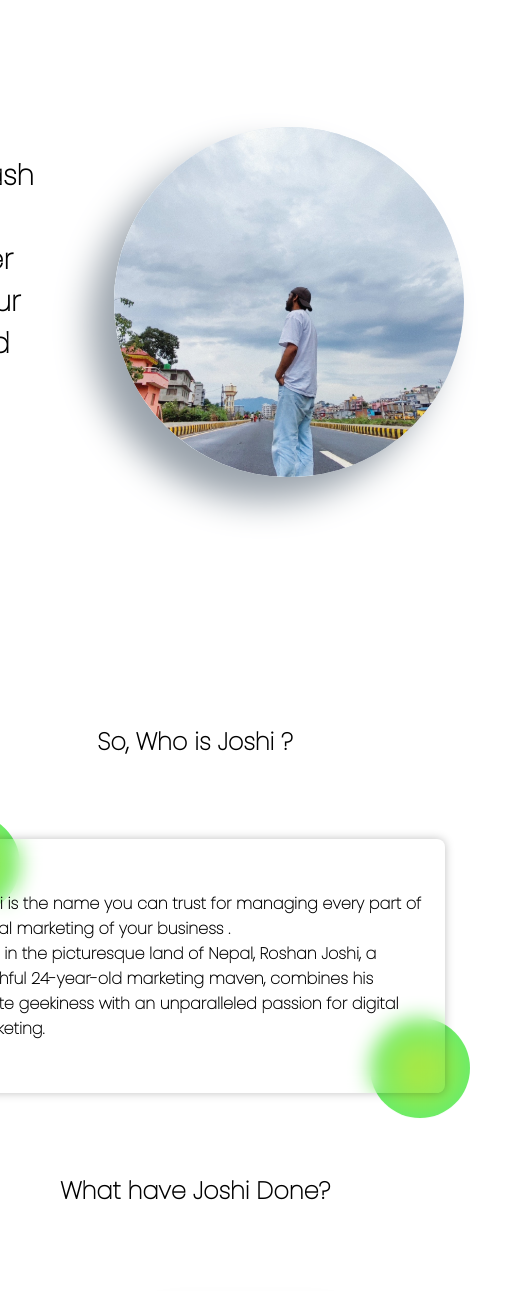
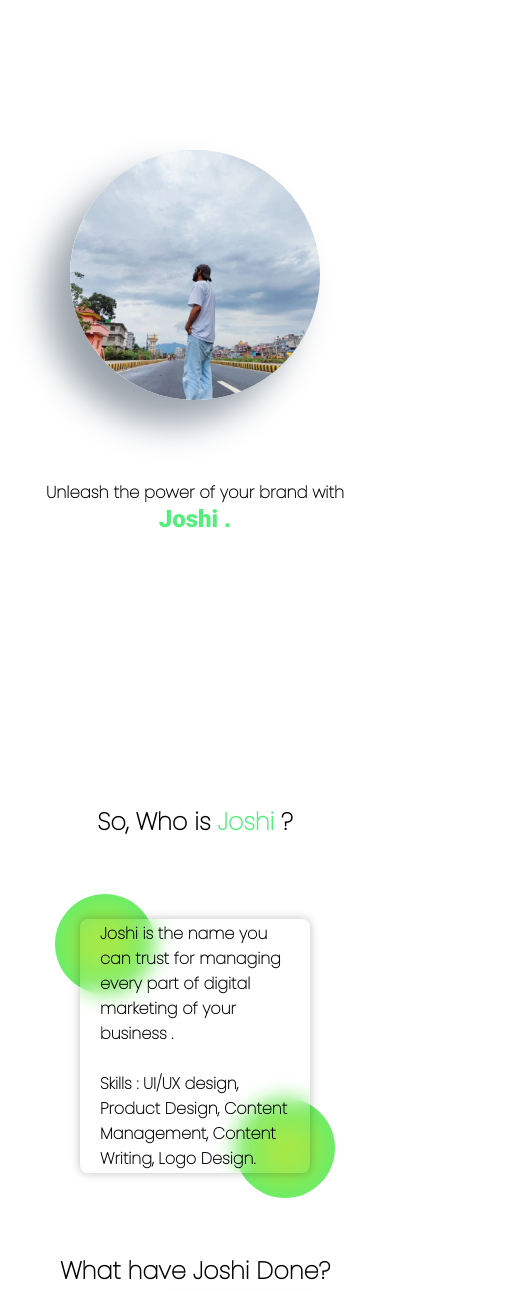
Before and after one commit to Rohitbhandari007/joshi-portfolio, a plain HTML site: page index.html in a window 390 px wide. Shown: the part 120-1411 px from the top of the page, 525 px wide, since content can reach past the window. Drawn offline with nearby package versions, Linux system fonts and the light colour scheme.

Commit message:
feat: added somea nimations

```diff
--- a/index.html
+++ b/index.html
@@ -3,7 +3,14 @@
   <head>
     <meta charset="UTF-8" />
     <meta name="viewport" content="width=device-width, initial-scale=1.0" />
-    <link href="https://unpkg.com/aos@2.3.1/dist/aos.css" rel="stylesheet">
+    <link href="https://unpkg.com/aos@2.3.1/dist/aos.css" rel="stylesheet" />
+    <link
+      rel="stylesheet"
+      href="https://cdnjs.cloudflare.com/ajax/libs/font-awesome/6.4.2/css/all.min.css"
+      integrity="sha512-z3gLpd7yknf1YoNbCzqRKc4qyor8gaKU1qmn+CShxbuBusANI9QpRohGBreCFkKxLhei6S9CQXFEbbKuqLg0DA=="
+      crossorigin="anonymous"
+      referrerpolicy="no-referrer"
+    />
     <link rel="stylesheet" href="style.css" />
     <title>Joshi</title>
   </head>
@@ -11,79 +18,74 @@
     <div class="main-container">
       <div class="section-one">
         <div class="tagline">
-          <h3>Unleash the power of your brand with Joshi.</h3>
+          <h3>
+            Unleash the power of your brand with
+            <span class="joshi"> Joshi . </span>
+          </h3>
         </div>
         <div class="landing-card" data-aos="zoom-in">
-            <Img class="main-img" src="roshan.jpg" height="300" width="500"></Img>
+          <img class="main-img" src="roshan.jpg" height="300" width="500" />
         </div>
       </div>
       <div class="section-two">
+        <h2 data-aos="fade-right">
+          So, Who is <span class="joshi-small">Joshi</span> ?
+        </h2>
 
-        <h2>So, Who is Joshi ?</h2>
-
-        <div class="projects" data-aos="zoom-in"  data-aos-duration="10000">
+        <div class="projects" data-aos="zoom-in" data-aos-duration="10000">
           <div class="card">
             <div class="circle"></div>
             <div class="circle"></div>
             <div class="card-inner">
               <span class="card-text">
-                        Joshi is the name you can trust for managing every part of digital marketing of your business .
-                        <br>
-                        Born in the picturesque land of Nepal, Roshan Joshi, a youthful 24-year-old marketing maven, combines his innate geekiness with an unparalleled passion for digital marketing.
+                Joshi is the name you can trust for managing every part of
+                digital marketing of your business .
+                <br />
+                <br />
+                Skills : UI/UX design, Product Design, Content Management,
+                Content Writing, Logo Design.
               </span>
             </div>
           </div>
         </div>
-
       </div>
-
 
       <h2>What have Joshi Done?</h2>
       <div class="section-three">
         <div class="project-card" data-aos="zoom-out-right">
           <h4>The Pain</h4>
           <span>(Facebook Page)</span>
-            <span>
-                1M Followers | +500K Likes
-            </span>
+          <span> 1M Followers | +500K Likes </span>
           <a href="https://www.facebook.com/Growingpain122">Visit</a>
         </div>
         <div class="project-card" data-aos="zoom-out-left">
           <h4>The Pain</h4>
           <span>(Facebook Page)</span>
-            <span>
-                1M Followers | +500K Likes
-            </span>
+          <span> 1M Followers | +500K Likes </span>
           <a href="https://www.facebook.com/Growingpain122">Visit</a>
         </div>
         <div class="project-card" data-aos="zoom-out-right">
           <h4>The Pain</h4>
           <span>(Facebook Page)</span>
-            <span>
-                1M Followers | +500K Likes
-            </span>
+          <span> 1M Followers | +500K Likes </span>
           <a href="https://www.facebook.com/Growingpain122">Visit</a>
         </div>
         <div class="project-card" data-aos="zoom-out-left">
           <h4>The Pain</h4>
           <span>(Facebook Page)</span>
-            <span>
-                1M Followers | +500K Likes
-            </span>
+          <span> 1M Followers | +500K Likes </span>
           <a href="https://www.facebook.com/Growingpain122">Visit</a>
         </div>
       </div>
 
       <div class="section-four">
-
         <h3>Connect with Joshi</h3>
 
         <div class="links">
-            <a href="">facebook</a>
-            <a href="">instagram</a>
-            <a href="">linkden</a>
-            <a href="">email : joshi@gmail.com</a>
-
+          <a href=""><i class="fa-brands fa-facebook link"></i></a>
+          <a href=""><i class="fa-brands fa-instagram link"></i></a>
+          <a href=""><i class="fa-brands fa-linkedin link"></i></a>
+          <a href=""><i class="fa-regular fa-envelope link"></i></a>
         </div>
       </div>
     </div>
--- a/style.css
+++ b/style.css
@@ -1,4 +1,5 @@
 @import url("https://fonts.googleapis.com/css2?family=Poppins:ital,wght@0,100;1,100&display=swap");
+@import url("https://fonts.googleapis.com/css2?family=Pacifico&family=Press+Start+2P&family=Roboto:ital,wght@0,900;1,900&display=swap");
 * {
   margin: 0;
   padding: 0;
@@ -14,17 +15,31 @@
   width: 100%;
   /* background-color: #e4f1ff; */
 }
+
 .section-one {
   display: flex;
   align-items: center;
-  justify-content: space-around;
+  /* justify-content: space-around; */
+  padding: 20px;
   gap: 80px;
   height: 100vh;
+}
+.joshi {
+  font-family: "Roboto", sans-serif;
+  color: #53ef7d;
+  font-size: 44px;
+  font-weight: 800;
+}
+.joshi-small {
+  font-family: "Poppins", sans-serif;
+  color: #53ef7d;
+  font-size: 24px;
+  font-weight: 800;
 }
 .landing-card {
   display: flex;
   align-items: center;
-  justify-content: space-around;
+  /* justify-content: space-around; */
   flex-direction: column-reverse;
   border-radius: 10px;
   color: #fff;
@@ -37,11 +52,62 @@
   font-size: 24px;
   color: #000;
 }
+
+@keyframes App-logo-spin {
+  0% {
+    transform: rotate(-45deg);
+    filter: grayscale(100%);
+  }
+  /* 10% {
+    transform: rotate(-60deg);
+    filter: grayscale(90%);
+  }
+  20% {
+    transform: rotate(-20deg);
+    filter: grayscale(60%);
+  }
+  30% {
+    transform: rotate(-15deg);
+    filter: grayscale(50%);
+  }
+  40% {
+    transform: rotate(-10deg);
+    filter: grayscale(10%);
+  } */
+
+  100% {
+    transform: rotate(0deg);
+    filter: grayscale(0%);
+  }
+  /* 70% {
+    transform: rotate(-5deg);
+    filter: grayscale(0%);
+  } */
+  /* 80% {
+    transform: rotate(-60deg);
+    filter: grayscale(0%);
+  }
+  90% {
+    transform: rotate(-360deg);
+    filter: grayscale(0%);
+  } */
+  /* 100% {
+    transform: rotate(-60deg);
+    filter: grayscale(0%);
+  } */
+}
 .main-img {
   width: 350px;
   height: 350px;
   object-fit: cover;
   border-radius: 50%;
+  cursor: pointer;
+  transition: 2s ease-in-out;
+  animation: App-logo-spin 3s ease;
+}
+.main-img:hover {
+  filter: none;
+  /* animation: App-logo-spin infinite 100s linear; */
 }
 
 /* cards 3d */
@@ -144,16 +210,51 @@
   border-radius: 12px;
   background: linear-gradient(45deg, #e6e6e6, #ffffff);
   box-shadow: 50px -50px 51px #c7c7c7, -50px 50px 51px #ffffff;
-  font-weight: 500;
+  font-weight: 800;
+  font-size: 18px;
 }
 
 .section-four {
   display: flex;
-  height: 50vh;
+  /* height: 50vh; */
   flex-direction: column;
+  align-items: center;
 }
 .links {
   display: flex;
   flex-direction: row;
   gap: 20px;
 }
+.link {
+  padding: 20px;
+  color: #000;
+}
+.link:hover {
+  color: #53ef7d;
+}
+
+@media only screen and (max-width: 700px) {
+  .card {
+    width: 100%;
+  }
+  .tagline {
+    font-size: 14px;
+    text-align: center;
+  }
+  .joshi {
+    font-size: 24px;
+  }
+  .section-three {
+    margin-top: 2px;
+  }
+  .section-one {
+    flex-direction: column-reverse;
+    justify-content: center;
+    padding: 40px;
+  }
+  .main-img {
+    width: 250px;
+    height: 250px;
+    /* width: 100%; */
+  }
+}
```
Lines whose indentation alone changed are shown as unchanged.
